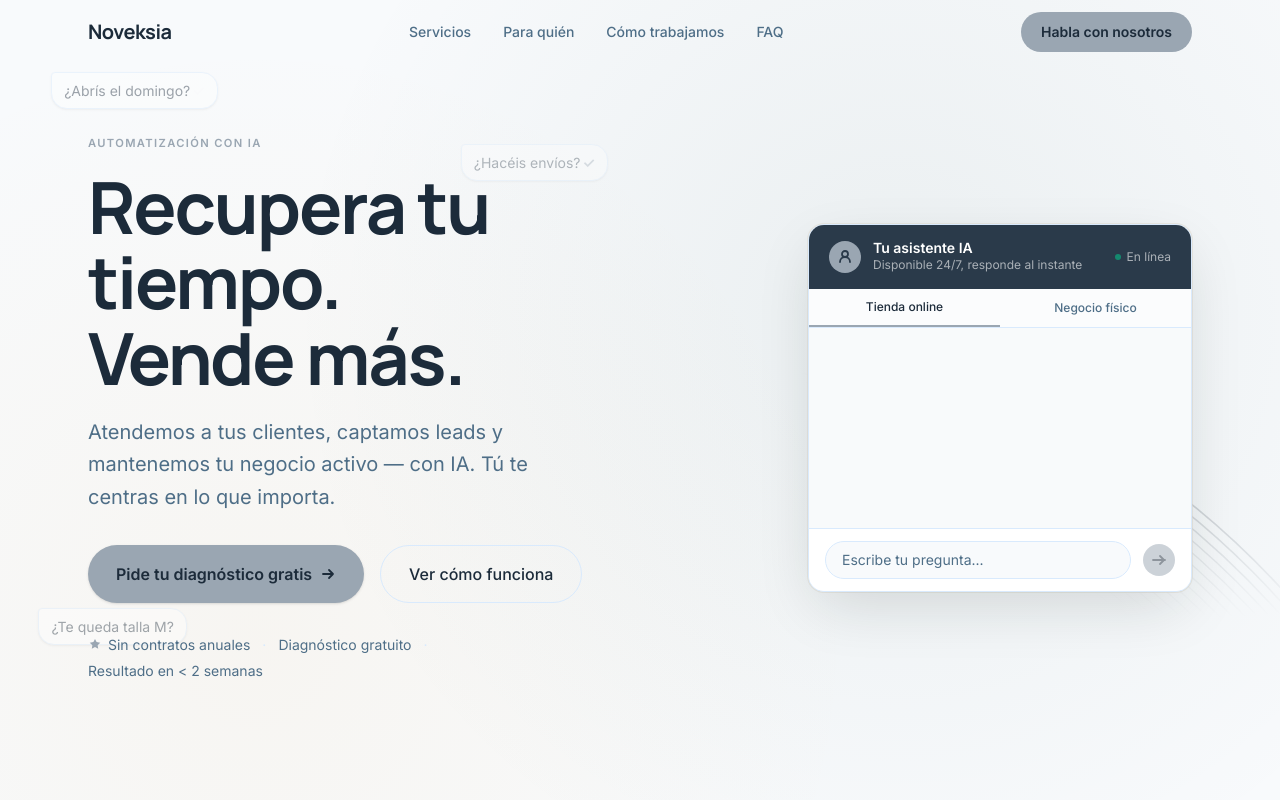
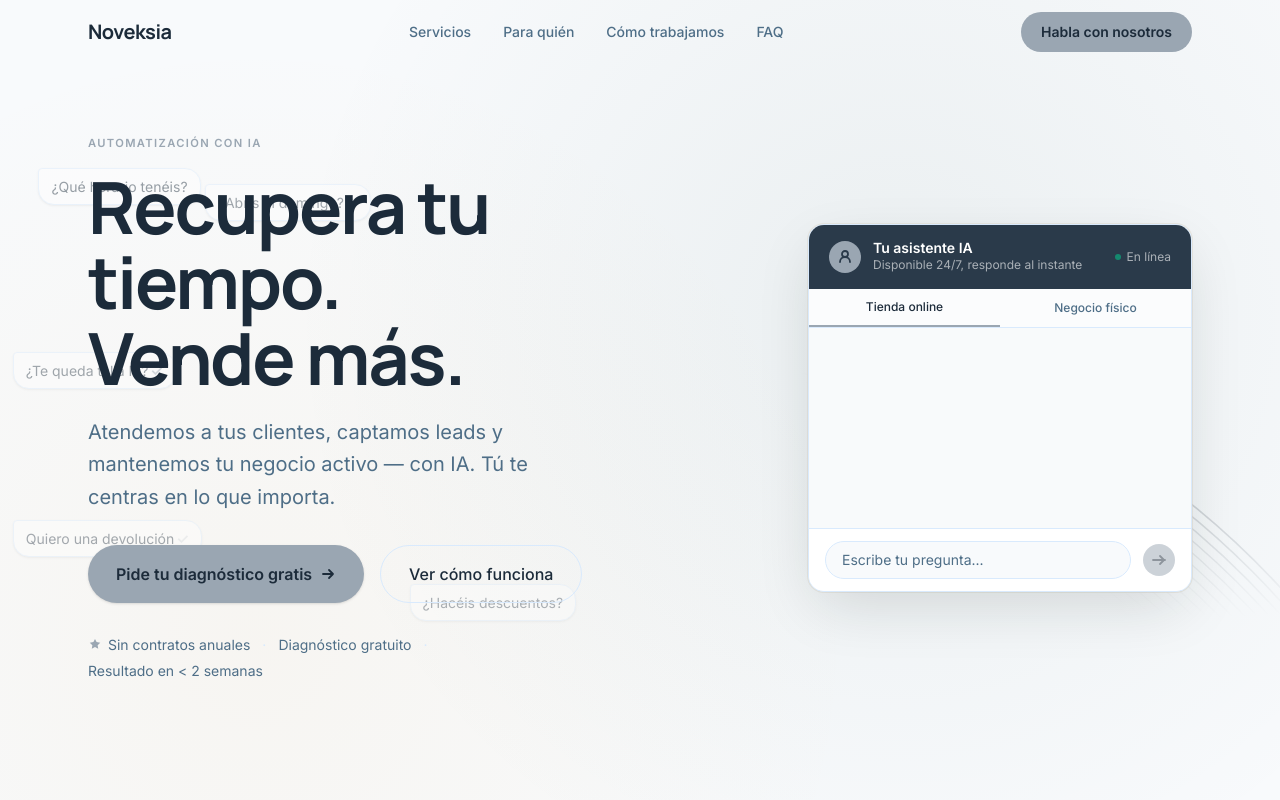
Before and after one commit to Noveksia/Noveksia-WebSite, a Next.js app: page / in a window 1280 px wide. Shown: the top 800 px of the page. Built offline with nearby package versions, Linux system fonts and the light colour scheme.

Commit message:
tighten bubble ring around headline, increase to 9 simultaneous

```diff
--- a/components/FloatingMessages.tsx
+++ b/components/FloatingMessages.tsx
@@ -5,26 +5,31 @@ import { AnimatePresence, motion, useReducedMotion } from "framer-motion";
 
 // Positions relative to the hero section (inset-0 overlay).
 // opacity: how faded each slot is — lower = more background.
-// Positions frame the headline block without overlapping it.
-// Title occupies roughly top 28–70%, left 5–44% — kept clear.
+// Tight ring around the headline block (≈top 25–70%, left 4–44%) — none overlap it.
 const POSITIONS = [
-  // — Above the copy —
-  { top: "9%",   left: "4%",  opacity: 0.42 },
-  { top: "13%",  left: "22%", opacity: 0.36 },
-  { top: "18%",  left: "36%", opacity: 0.32 },
-  // — Below the copy (after CTAs + trust strip) —
-  { top: "76%",  left: "3%",  opacity: 0.40 },
-  { top: "81%",  left: "20%", opacity: 0.34 },
-  { top: "86%",  left: "10%", opacity: 0.38 },
-  // — Right edge of left column (gap between columns) —
-  { top: "30%",  left: "45%", opacity: 0.30 },
-  { top: "48%",  left: "46%", opacity: 0.28 },
-  { top: "63%",  left: "44%", opacity: 0.32 },
-  // — Far left strip —
-  { top: "40%",  left: "0%",  opacity: 0.30 },
+  // — Top edge —
+  { top: "21%", left: "3%",  opacity: 0.44 },
+  { top: "23%", left: "16%", opacity: 0.40 },
+  { top: "22%", left: "30%", opacity: 0.36 },
+  { top: "20%", left: "40%", opacity: 0.33 },
+  // — Left edge —
+  { top: "33%", left: "0%",  opacity: 0.42 },
+  { top: "44%", left: "1%",  opacity: 0.40 },
+  { top: "55%", left: "0%",  opacity: 0.42 },
+  { top: "65%", left: "1%",  opacity: 0.38 },
+  // — Right edge (gap between columns) —
+  { top: "30%", left: "44%", opacity: 0.36 },
+  { top: "42%", left: "45%", opacity: 0.34 },
+  { top: "55%", left: "44%", opacity: 0.36 },
+  { top: "66%", left: "43%", opacity: 0.32 },
+  // — Bottom edge —
+  { top: "72%", left: "3%",  opacity: 0.42 },
+  { top: "74%", left: "16%", opacity: 0.38 },
+  { top: "73%", left: "32%", opacity: 0.34 },
+  { top: "76%", left: "10%", opacity: 0.40 },
 ] as const;
 
-const MAX_BUBBLES = 6;
+const MAX_BUBBLES = 9;
 
 type Bubble = { id: number; text: string; posIndex: number; targetOpacity: number };
 
@@ -110,7 +115,7 @@ export function FloatingMessages({ messages }: { messages: readonly string[] })
         return [...prev, { id, text, posIndex, targetOpacity: POSITIONS[posIndex].opacity }];
       });
 
-      setTimeout(step, 900 + Math.random() * 800);
+      setTimeout(step, 500 + Math.random() * 600);
     }
 
     const init = setTimeout(step, 600);
```
